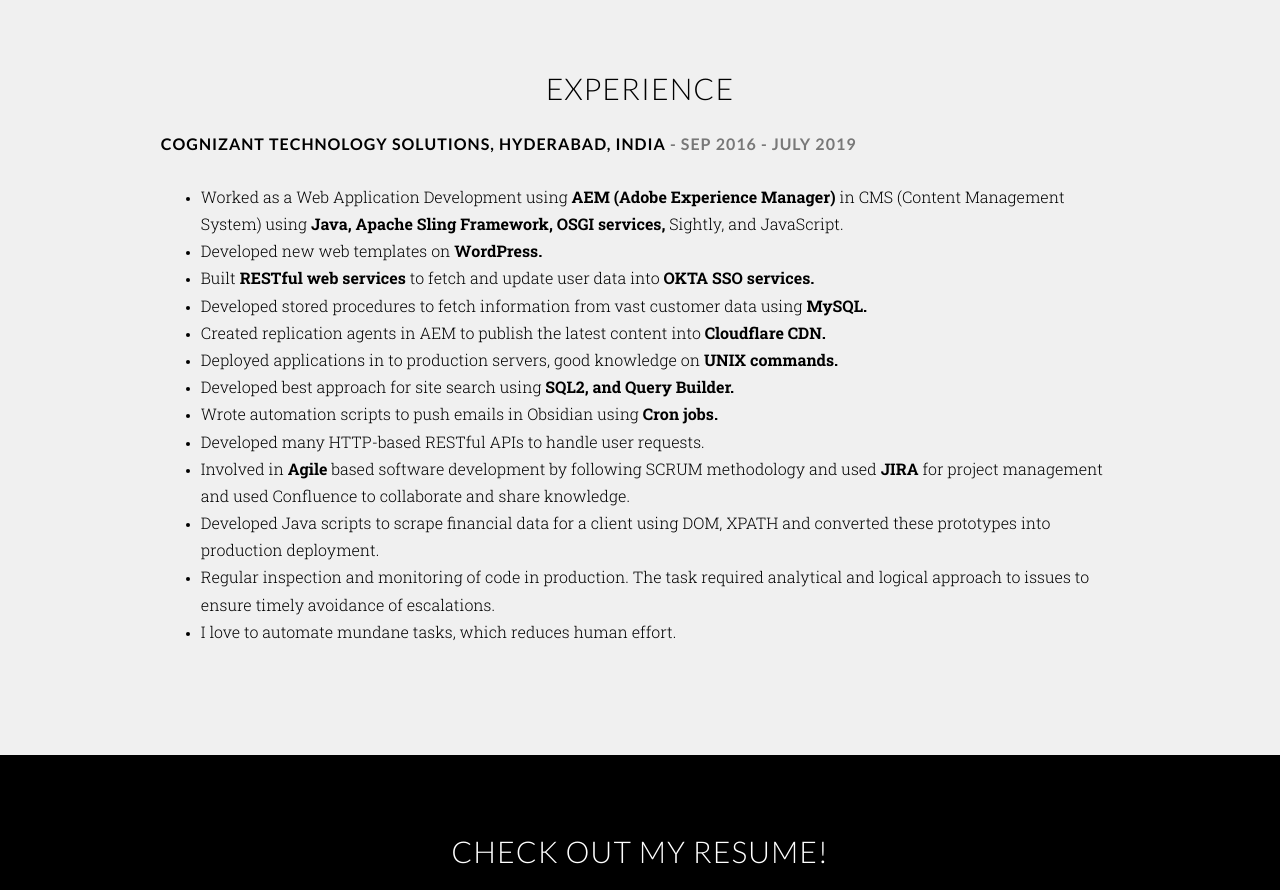
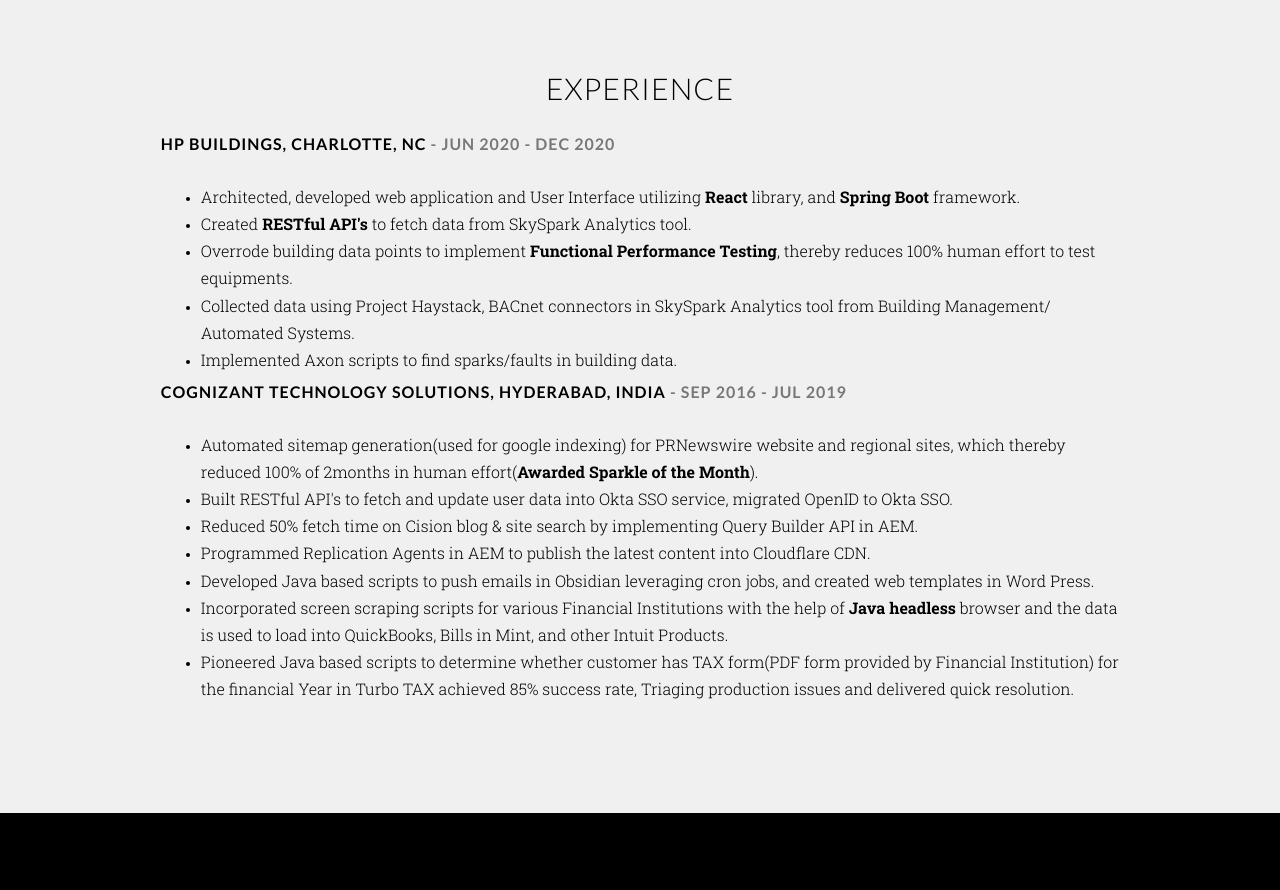
Before and after one commit to thalladasaikumar/portfolio, a plain HTML site: page index.html in a window 1280 px wide. Shown: the part 2440-3330 px from the top of the page. Drawn offline with nearby package versions, Linux system fonts and the light colour scheme.

Commit message:
experience updates

```diff
--- a/index.html
+++ b/index.html
@@ -100,7 +100,7 @@
                             <p>Bachelors of Engineering</p>
                             <p>Osmania University</p>
                             <p>Graduated Bachelors in Computer Science</p>
-                            <p>GPA of <strong>3.6</strong>/4.0</p>
+                            <p>GPA of <strong>3.5</strong>/4.0</p>
                         </div>
                     </div>
                 </div>
@@ -149,21 +149,23 @@
                     <div class="col-md-12">
                         <div class="col-md-10 col-md-offset-1 wp3">
                             <h2 class="text-center">Experience</h2>
-                            <h3>Cognizant Technology Solutions, HYDERABAD, INDIA <span style="opacity: 0.50"> - Sep 2016 - July 2019</span> </h3>
+                            <h3>HP Buildings, Charlotte, NC <span style="opacity: 0.50"> - Jun 2020 - Dec 2020</span> </h3>
                             <ul>
-                                <li> <p> Worked as a Web Application Development using <strong>AEM (Adobe Experience Manager)</strong> in CMS (Content Management System) using <strong> Java, Apache Sling Framework, OSGI services,</strong> Sightly, and JavaScript.</p></li>
-                                <li> <p> Developed new web templates on <strong> WordPress. </strong></p></li>
-                                <li> <p> Built <strong> RESTful web services </strong> to fetch and update user data into <strong> OKTA SSO services.</strong></p></li>
-                                <li> <p> Developed stored procedures to fetch information from vast customer data using <strong> MySQL.</strong></p></li>
-                                <li> <p> Created replication agents in AEM to publish the latest content into <strong> Cloudflare CDN.</strong></p></li>
-                                <li> <p> Deployed applications in to production servers, good knowledge on <strong> UNIX commands. </strong></p></li>
-                                <li> <p> Developed best approach for site search using <strong> SQL2, and Query Builder.</strong></p></li>
-                                <li> <p> Wrote automation scripts to push emails in Obsidian using <strong> Cron jobs.</strong></p></li>
-                                <li> <p> Developed many HTTP-based RESTful APIs to handle user requests.</p></li>
-                                <li> <p> Involved in <strong>Agile</strong> based software development by following SCRUM methodology and used <strong>JIRA</strong> for project management and used Confluence to collaborate and share knowledge.</p></li>
-                                <li> <p> Developed Java scripts to scrape financial data for a client using DOM, XPATH and converted these prototypes into production deployment.</p></li>
-                                <li> <p> Regular inspection and monitoring of code in production. The task required analytical and logical approach to issues to ensure timely avoidance of escalations.</p></li>
-                                <li> <p> I love to automate mundane tasks, which reduces human effort.</p></li>
+                                <li> <p> Architected, developed web application and User Interface utilizing <strong>React</strong> library, and <strong>Spring Boot</strong> framework.</p></li>
+                                <li> <p> Created <strong> RESTful API's</strong> to fetch data from SkySpark Analytics tool.</p></li>
+                                <li> <p> Overrode building data points to implement <strong>Functional Performance Testing</strong>, thereby reduces 100% human effort to test equipments.</p></li>
+                                <li> <p> Collected data using Project Haystack, BACnet connectors in SkySpark Analytics tool from Building Management/ Automated Systems.</p></li>
+                                <li> <p> Implemented Axon scripts to find sparks/faults in building data.</p></li>
+                            </ul>
+                            <h3>Cognizant Technology Solutions, HYDERABAD, INDIA <span style="opacity: 0.50"> - Sep 2016 - Jul 2019</span> </h3>
+                            <ul>
+                                <li> <p> Automated sitemap generation(used for google indexing) for PRNewswire website and regional sites, which thereby reduced 100% of 2months in human effort(<strong>Awarded Sparkle of the Month</strong>).</li>
+                                <li> <p> Built RESTful API's to fetch and update user data into Okta SSO service, migrated OpenID to Okta SSO.</p></li>
+                                <li> <p> Reduced 50% fetch time on Cision blog &amp; site search by implementing Query Builder API in AEM.</p></li>
+                                <li> <p> Programmed Replication Agents in AEM to publish the latest content into Cloudflare CDN.</p></li>
+                                <li> <p> Developed Java based scripts to push emails in Obsidian leveraging cron jobs, and created web templates in Word Press.</p></li>
+                                <li> <p> Incorporated screen scraping scripts for various Financial Institutions with the help of <strong>Java headless</strong> browser and the data is used to load into QuickBooks, Bills in Mint, and other Intuit Products.</p></li>
+                                <li> <p> Pioneered Java based scripts to determine whether customer has TAX form(PDF form provided by Financial Institution) for the financial Year in Turbo TAX achieved 85% success rate, Triaging production issues and delivered quick resolution.</p></li>
                             </ul>
                         </div>
                     </div>
```
Also changed, not shown: 1 other file.
